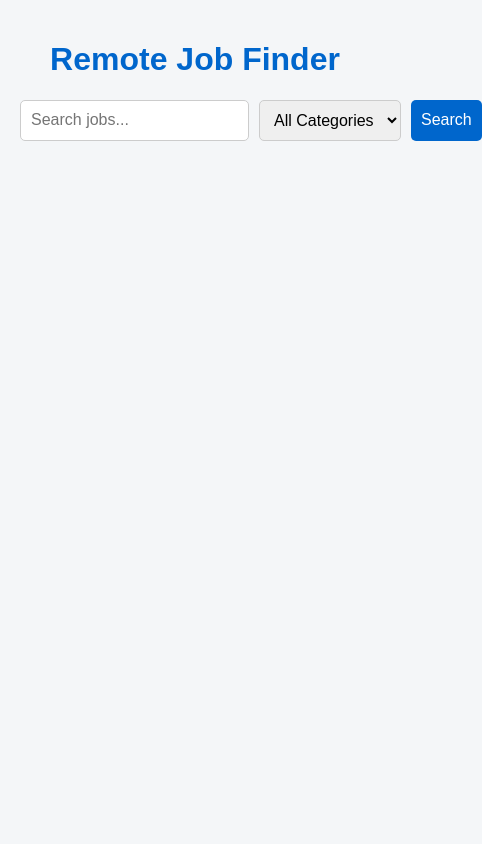
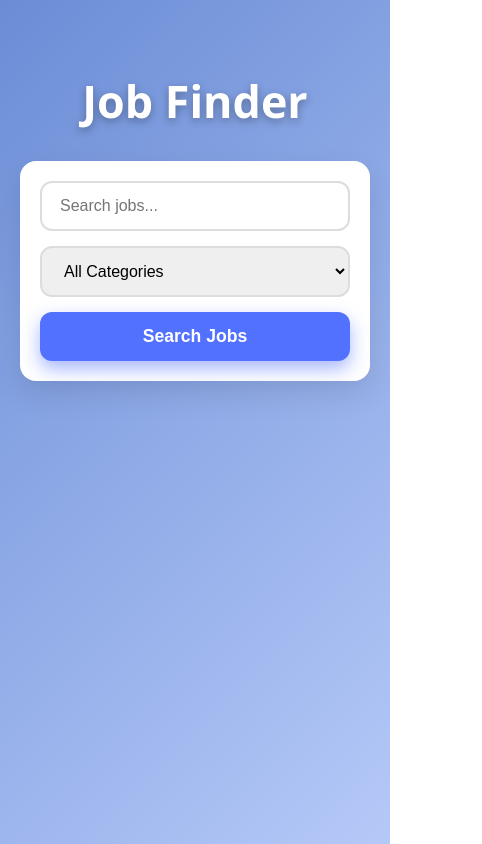
Before and after one commit to kbelyse/job-search, a plain HTML site: page index.html in a window 390 px wide. Shown: the whole page, 482 px wide, since content can reach past the window. Drawn offline with Linux system fonts and the light colour scheme.

Commit message:
A Job application finder

```diff
--- a/app.js
+++ b/app.js
@@ -1,12 +1,16 @@
 document.addEventListener("DOMContentLoaded", () => {
   const form = document.getElementById("job-form");
+
+  // Handle form submission to fetch jobs
   form.addEventListener("submit", async (e) => {
     e.preventDefault();
 
-    const keyword = document.getElementById("search").value;
+    // Get search parameters from input fields
+    const keyword = document.getElementById("search").value.trim();
     const category = document.getElementById("category").value;
-    const url = `https://remotive.com/api/remote-jobs?search=${keyword}&category=${category}`;
 
+    // Construct API URL dynamically based on user input
+    const url = `https://remotive.com/api/remote-jobs?search=${encodeURIComponent(keyword)}&category=${encodeURIComponent(category)}`;
 
     console.log("Fetching:", url);
 
@@ -14,16 +18,18 @@ document.addEventListener("DOMContentLoaded", () => {
       const res = await fetch(url);
       const data = await res.json();
 
+      // Clear previous results before adding new ones
       const resultsContainer = document.getElementById("results");
       resultsContainer.innerHTML = "";
 
+      // Iterate through job results and create UI elements
       data.jobs.forEach((job) => {
         const div = document.createElement("div");
         div.innerHTML = `
           <h3>${job.title}</h3>
           <p><strong>Company:</strong> ${job.company_name}</p>
           <p><strong>Location:</strong> ${job.candidate_required_location}</p>
-          <a href="${job.url}" target="_blank">View Job</a>
+          <a href="${job.url}" target="_blank" rel="noopener noreferrer">View Job</a>
         `;
         resultsContainer.appendChild(div);
       });
--- a/index.html
+++ b/index.html
@@ -2,25 +2,44 @@
 <html lang="en">
 <head>
   <meta charset="UTF-8" />
-  <meta name="viewport" content="width=device-width, initial-scale=1.0"/>
-  <title>Remote Job Finder</title>
+  <meta name="viewport" content="width=device-width, initial-scale=1" />
+  <title>QuickJob Finder</title>
   <link rel="stylesheet" href="style.css" />
 </head>
 <body>
-  <h1>Remote Job Finder</h1>
+  <h1>Job Finder</h1>
 
-  <form id="job-form">
-    <input type="text" id="search" placeholder="Search jobs..." />
-    <select id="category">
+  <form id="job-form" aria-label="Search remote jobs">
+    <input
+      type="text"
+      id="search"
+      name="search"
+      placeholder="Search jobs..."
+      aria-label="Job search keywords"
+      autocomplete="off"
+    />
+
+    <select id="category" name="category" aria-label="Job category filter">
       <option value="">All Categories</option>
       <option value="software-dev">Software Dev</option>
       <option value="marketing">Marketing</option>
       <option value="sales">Sales</option>
+      <option value="design">Design</option>
+      <option value="customer-support">Customer Support</option>
+      <option value="data-science">Data Science</option>
+      <option value="writing">Writing</option>
+      <option value="project-management">Project Management</option>
+      <option value="finance">Finance</option>
+      <option value="education">Education</option>
+      <option value="healthcare">Healthcare</option>
+      <option value="legal">Legal</option>
+      <option value="other">Other</option>
     </select>
-    <button type="submit">Search</button>
+
+    <button type="submit" aria-label="Search jobs">Search Jobs</button>
   </form>
 
-  <div id="results"></div>
+  <main id="results" aria-live="polite" aria-atomic="true"></main>
 
   <script src="app.js"></script>
 </body>
--- a/style.css
+++ b/style.css
@@ -1,61 +1,149 @@
-body {
-  font-family: Arial, sans-serif;
-  background-color: #f4f6f8;
-  color: #333;
-  padding: 20px;
-  max-width: 800px;
-  margin: auto;
+/* Reset some default spacing */
+* {
+  box-sizing: border-box;
 }
 
-h1 {
-  text-align: center;
-  color: #0066cc;
+/* Body & overall layout */
+body {
+  font-family: 'Segoe UI', Tahoma, Geneva, Verdana, sans-serif;
+  background: linear-gradient(135deg, #6b8dd6 0%, #b5c9f8 100%);
+  color: #2c3e50;
+  padding: 40px 20px;
+  max-width: 720px;
+  margin: 0 auto;
+  min-height: 100vh;
+  display: flex;
+  flex-direction: column;
+  align-items: center;
 }
 
-form {
-  display: flex;
-  gap: 10px;
-  margin-bottom: 20px;
+/* Main title */
+h1 {
+  font-size: 2.8rem;
+  color: #fff;
+  margin-bottom: 30px;
+  text-shadow: 0 3px 8px rgba(0, 0, 0, 0.3);
+  user-select: none;
 }
 
-input,
-select,
-button {
-  padding: 10px;
-  font-size: 16px;
-  border: 1px solid #ccc;
-  border-radius: 5px;
+/* Search form container */
+form#job-form {
+  background: #fff;
+  padding: 25px 30px;
+  border-radius: 16px;
+  box-shadow: 0 12px 30px rgba(0, 0, 0, 0.1);
+  display: flex;
+  gap: 15px;
+  width: 100%;
+  max-width: 700px;
+  justify-content: center;
+  flex-wrap: wrap;
+  align-items: center;
 }
 
-button {
-  background-color: #0066cc;
-  color: white;
-  cursor: pointer;
-  border: none;
+/* Inputs and select */
+input,
+select {
+  flex: 1 1 200px;
+  padding: 14px 18px;
+  font-size: 1rem;
+  border: 2px solid #ddd;
+  border-radius: 12px;
+  transition: border-color 0.3s ease;
+  outline-offset: 2px;
 }
 
-button:hover {
-  background-color: #004a99;
+/* Focus states */
+input:focus,
+select:focus {
+  border-color: #5271ff;
+  box-shadow: 0 0 8px rgba(82, 113, 255, 0.4);
 }
 
+/* Search button */
+button {
+  background-color: #5271ff;
+  color: white;
+  font-weight: 600;
+  padding: 14px 28px;
+  font-size: 1.1rem;
+  border: none;
+  border-radius: 12px;
+  cursor: pointer;
+  flex: 0 0 auto;
+  box-shadow: 0 8px 18px rgba(82, 113, 255, 0.5);
+  transition: background-color 0.3s ease, box-shadow 0.3s ease;
+  user-select: none;
+}
+
+button:hover,
+button:focus {
+  background-color: #3f58d7;
+  box-shadow: 0 12px 30px rgba(63, 88, 215, 0.7);
+}
+
+/* Results container */
+#results {
+  margin-top: 40px;
+  width: 100%;
+  max-width: 700px;
+}
+
+/* Individual job card */
 #results > div {
   background-color: #fff;
-  padding: 15px;
-  margin-bottom: 15px;
-  border-radius: 5px;
-  box-shadow: 0 2px 5px rgba(0, 0, 0, 0.1);
+  padding: 20px 28px;
+  margin-bottom: 22px;
+  border-radius: 16px;
+  box-shadow: 0 10px 24px rgba(0, 0, 0, 0.07);
+  transition: transform 0.2s ease, box-shadow 0.2s ease;
 }
 
+#results > div:hover {
+  transform: translateY(-5px);
+  box-shadow: 0 20px 40px rgba(0, 0, 0, 0.12);
+}
+
+/* Job title */
 #results h3 {
   margin-top: 0;
-  color: #004a99;
+  font-weight: 700;
+  font-size: 1.3rem;
+  color: #3f58d7;
 }
 
-a {
-  color: #0066cc;
-  text-decoration: none;
+/* Company & location */
+#results p {
+  margin: 8px 0;
+  font-size: 1rem;
+  color: #555;
 }
 
-a:hover {
+/* Job link */
+a {
+  color: #5271ff;
+  font-weight: 600;
+  text-decoration: none;
+  font-size: 1rem;
+  user-select: text;
+}
+
+a:hover,
+a:focus {
   text-decoration: underline;
 }
+
+/* Responsive tweaks */
+@media (max-width: 480px) {
+  form#job-form {
+    flex-direction: column;
+    padding: 20px;
+  }
+
+  input,
+  select,
+  button {
+    width: 100%;
+    flex: none;
+  }
+}
```
